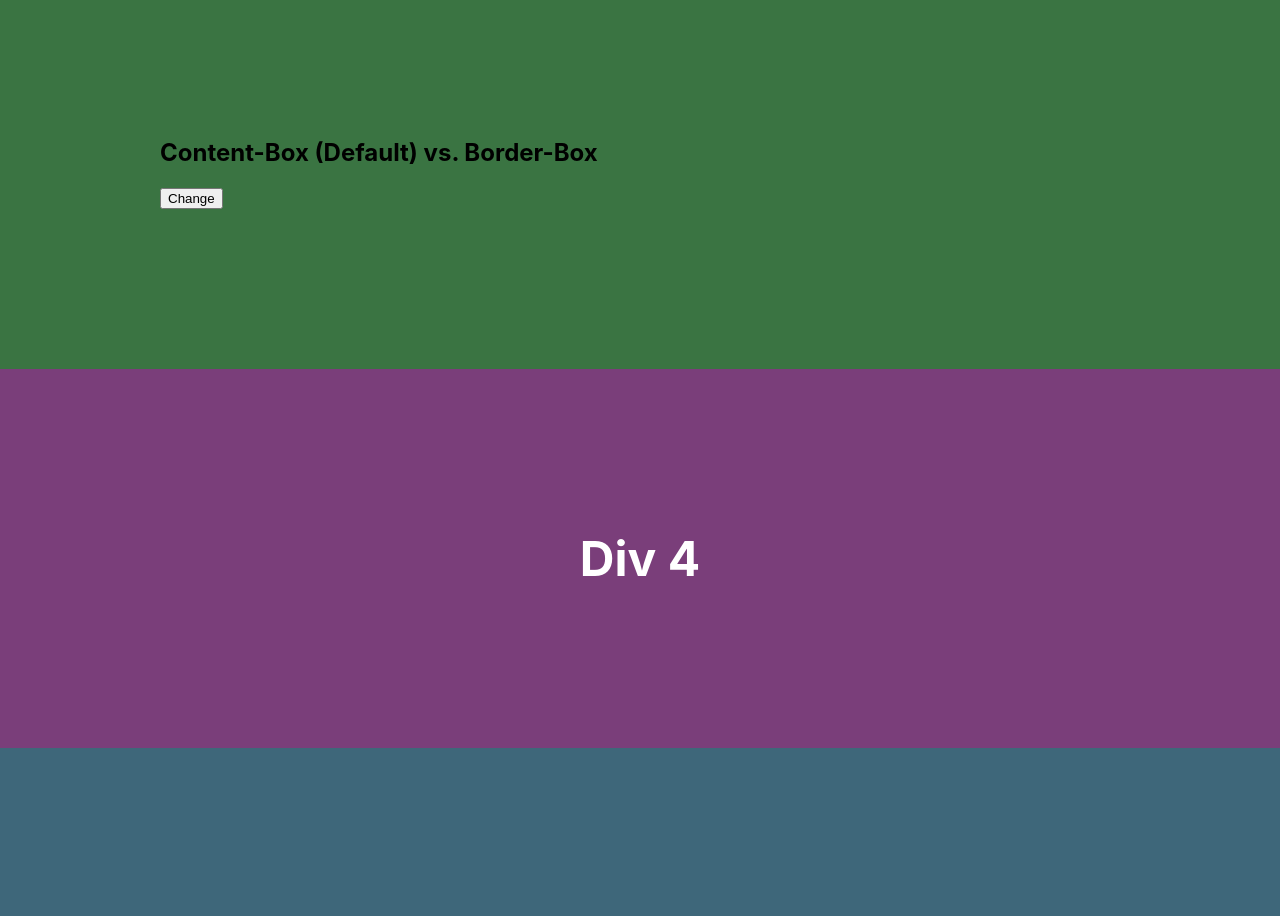
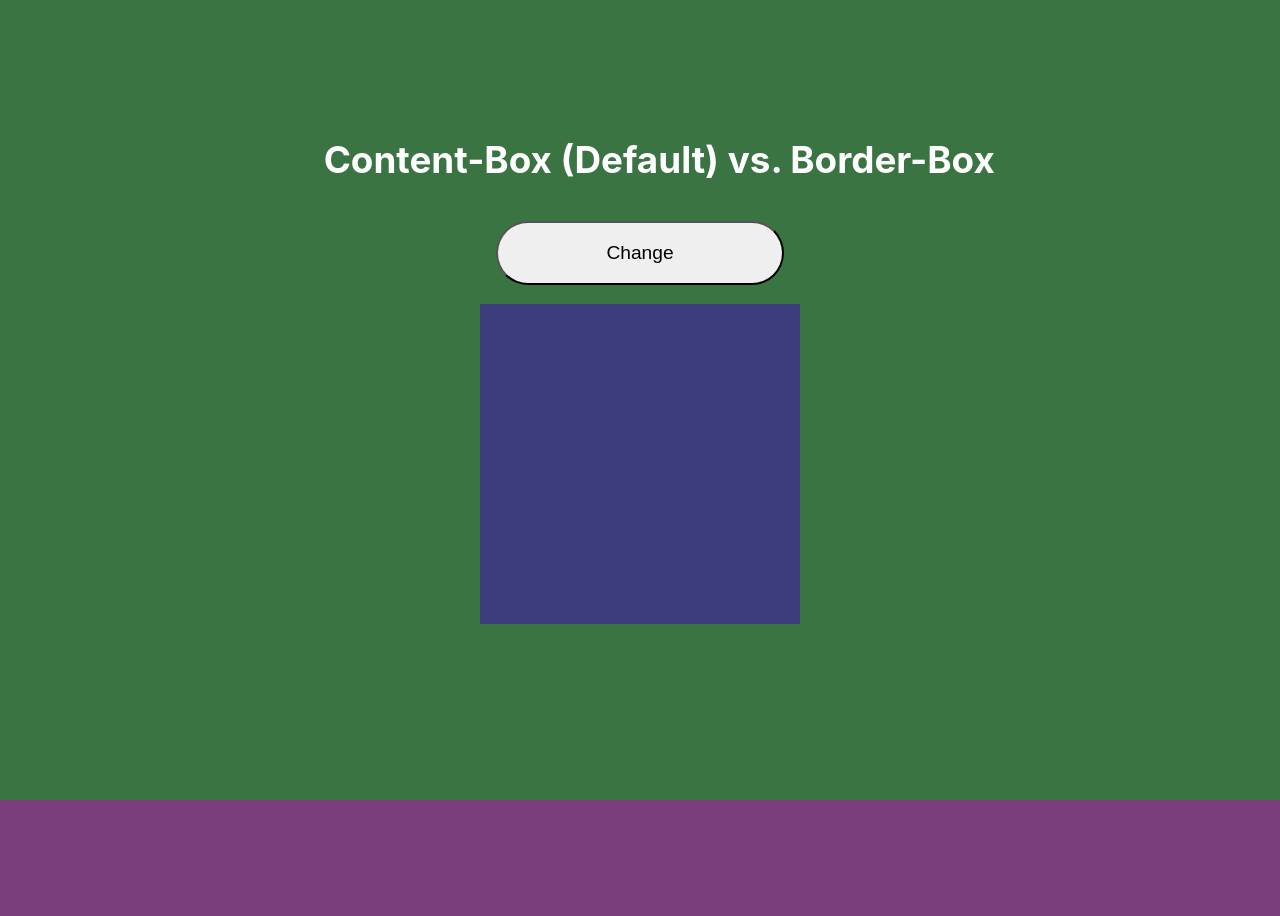
Before and after one commit to tylercorbett/css-showcase, a React (Create React App) app: page / in a window 1280 px wide. Shown: the part 800-1716 px from the top of the page. Built offline with nearby package versions, Linux system fonts and the light colour scheme.

Commit message:
border box changer set up

```diff
--- a/package.json
+++ b/package.json
@@ -3,6 +3,7 @@
   "version": "0.1.0",
   "private": true,
   "dependencies": {
+    "node-sass": "^4.11.0",
     "react": "^16.8.4",
     "react-dom": "^16.8.4",
     "react-scripts": "2.1.8"
--- a/src/App.js
+++ b/src/App.js
@@ -1,5 +1,5 @@
 import React, { Component } from 'react';
-import './App.css';
+import './App.scss';
 import BoxSizing from './components/BoxSizing';
 
 class App extends Component {
--- a/src/App.css
+++ b/src/App.scss
@@ -1,10 +1,10 @@
+@import './variables.scss';
 * {
   box-sizing: border-box;
 }
 body {
   margin: 0;
 }
-
 h1 {
   padding: 0;
   margin: 0;
@@ -14,7 +14,6 @@ h1 {
   font-size: 3em;
   color: white;
 }
-
 .target {
   box-sizing: content-box;
   padding: 3em;
@@ -22,37 +21,31 @@ h1 {
   width: 400px;
 
   border: red solid 1px;
-
 }
-
 .one {
   max-width: 100%;
   padding: 10em;
 
   background-color: rgb(40, 40, 83);
 }
-
 .two {
   max-width: 100%;
   padding: 10em;
 
   background-color: rgb(206, 60, 60);
 }
-
 .three {
   max-width: 100%;
   padding: 10em;
 
   background-color: rgb(58, 116, 66);
 }
-
 .four {
   max-width: 100%;
   padding: 10em;
 
   background-color: rgb(122, 62, 122);
 }
-
 .five {
   max-width: 100%;
   padding: 10em;
--- a/src/components/BoxSizing.css
+++ /dev/null
@@ -1,21 +0,0 @@
-.BoxSizing {
-    .box {
-        width: 30%;
-        padding: 10em;
-
-        background-color: blue;
-    }
-
-    header h2 {
-        width: 80%;
-        margin: auto auto 2em auto;
-
-        color: white;
-        font-size: 2.3em;
-        text-align: center;
-    }
-    main {
-        display: flex;
-        flex-direction: column;
-    }
-}
--- a/src/components/BoxSizing.js
+++ b/src/components/BoxSizing.js
@@ -1,18 +1,19 @@
 import React, { PureComponent } from 'react';
-import styles from './BoxSizing.css';
+import styles from './BoxSizing.module.scss';
 
 export default class BoxSizing extends PureComponent {
+  handleClick = event => {
+    console.log(event.target.className);
+  }
   render() {
       return (
           <>
             <header>
-                  <h2 className={styles.h2}>Content-Box (Default) vs. Border-Box</h2>
+              <h2 className={styles.title}> Content-Box (Default) vs. Border-Box</h2>
             </header>
-                <main className={styles.h2}>
-                  <button type='button'>Change</button>
-                  <div className='box'>
-
-                  </div>
+            <main className={styles.main}>
+              <button className={styles.changeButton} type='button' onClick={this.handleClick}>Change</button>
+              <div className={styles.box}/>
             </main>
           </>
       );
--- /dev/null
+++ b/src/components/BoxSizing.module.scss
@@ -0,0 +1,32 @@
+.box {
+  width: 30%;
+  padding: 10em;
+  margin: 0 auto 1em auto;
+
+  background-color: rgb(61, 61, 124);
+}
+.changeButton {
+  padding: 2%;
+  margin: 1em auto 1em auto;
+  width: 30%;
+  border-radius: 2em;
+  font-size: 120%;
+  font-weight: 500;
+  transition: 0.2s linear;
+  &:hover {
+    cursor: pointer;
+    box-shadow: 0 0 1em white;
+  }
+}
+.main {
+  display: flex;
+  flex-direction: column;
+}
+.title {
+  width: 100%;
+  margin: 2%;
+
+  color: white;
+  font-size: 2.3em;
+  text-align: center;
+}
--- /dev/null
+++ b/src/variables.scss
@@ -0,0 +1,2 @@
+$primary-color: #282c34;
+$secondary-color: #61dafb;
```
Also changed, not shown: 1 other file (tests, documents, lock files or other folders). Lines whose indentation alone changed are shown as unchanged.
